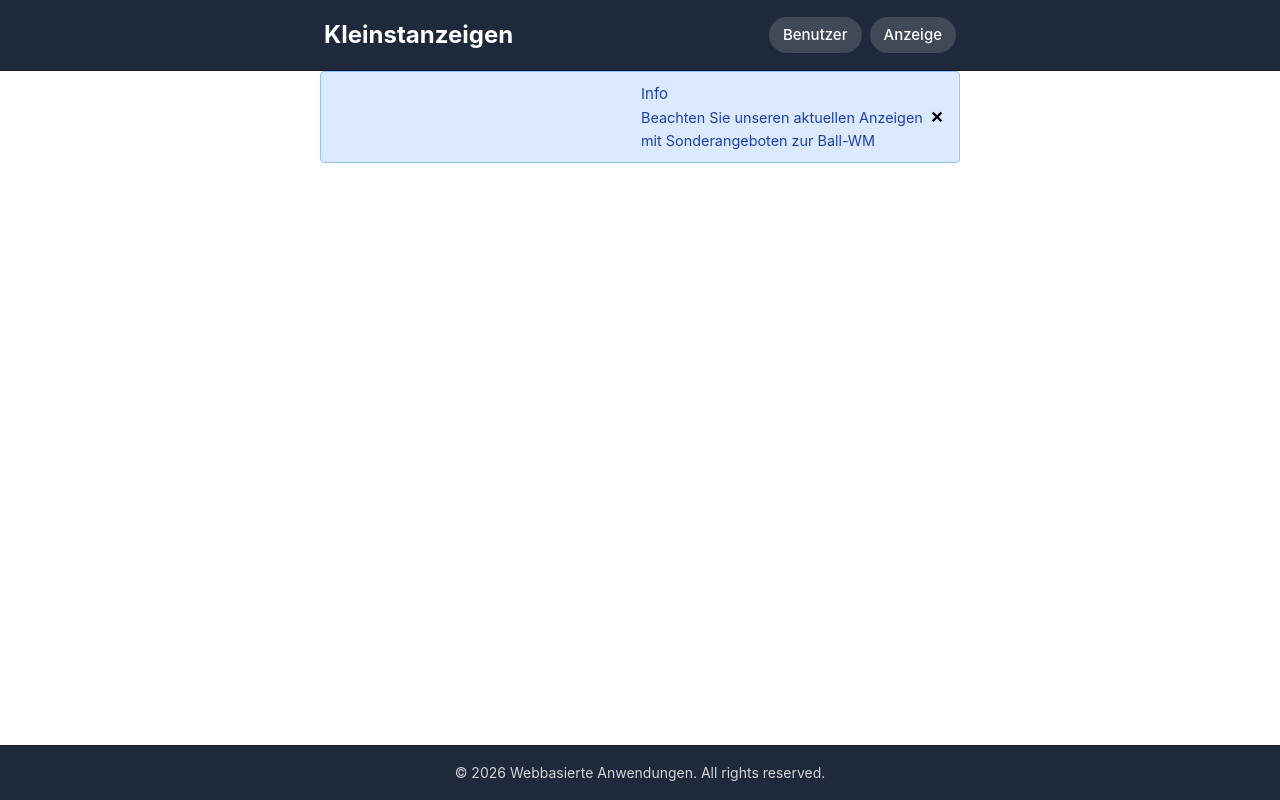
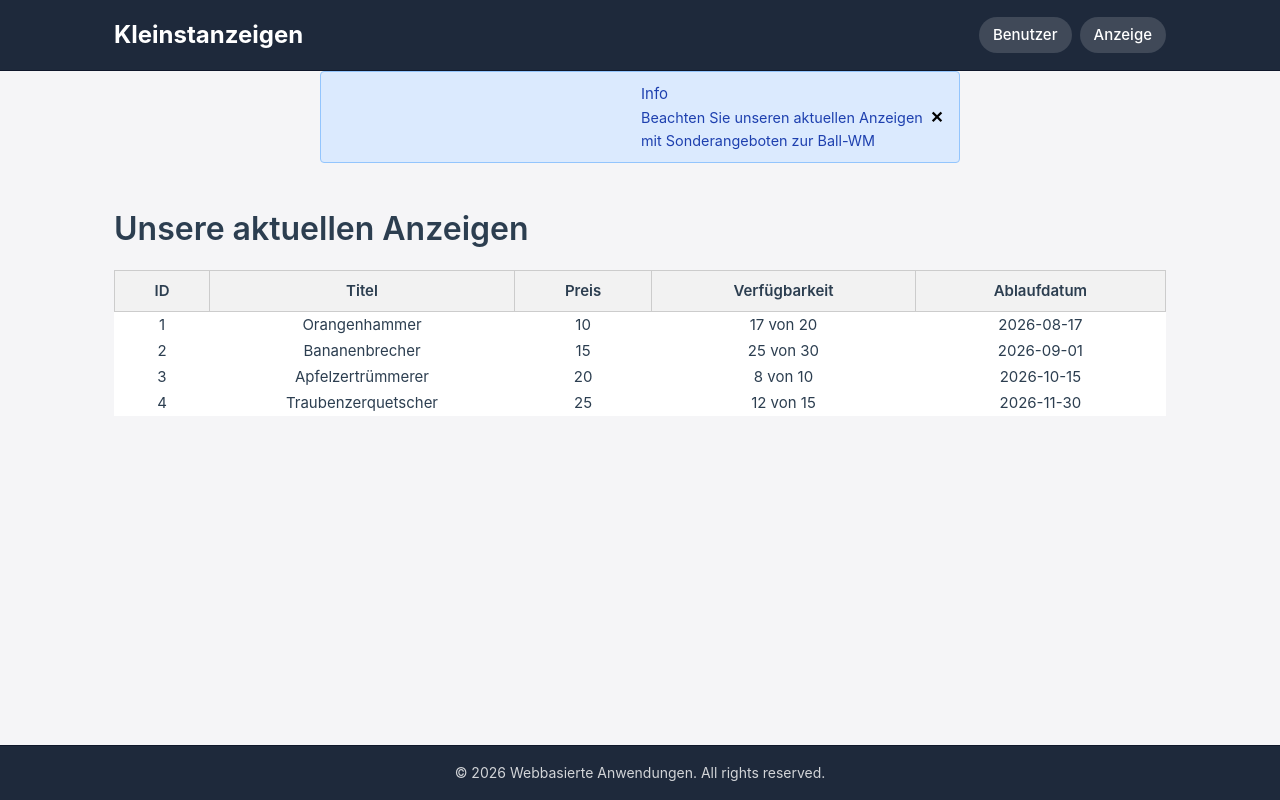
Before and after one commit to ata-shahid/kleinstanzeigenportal, a Vue app in the folder frontend/: page / in a window 1280 px wide. Built offline with nearby package versions, Linux system fonts and the light colour scheme; the HTML template or start-up script is replaced by a standard one.

Commit message:
feat(frontend): display Anzeigeliste

```diff
--- a/frontend/src/App.vue
+++ b/frontend/src/App.vue
@@ -1,5 +1,6 @@
 <script setup lang="ts">
 import { ref } from 'vue'
+import AnzeigeListeView from './views/AnzeigeListeView.vue'
 
 const info = ref('Beachten Sie unseren aktuellen Anzeigen mit Sonderangeboten zur Ball-WM')
 </script>
@@ -28,7 +29,7 @@ const info = ref('Beachten Sie unseren aktuellen Anzeigen mit Sonderangeboten zu
   </div>
 
   <main class="main-container">
-    <div></div>
+    <AnzeigeListeView />
   </main>
 
   <footer class="fuss">
@@ -66,4 +67,7 @@ const info = ref('Beachten Sie unseren aktuellen Anzeigen mit Sonderangeboten zu
   font-size: 1rem;
   font-weight: bold;
 }
+.main-container {
+  background-color: transparent;
+}
 </style>
--- a/frontend/src/assets/base.css
+++ b/frontend/src/assets/base.css
@@ -36,19 +36,8 @@
   --section-gap: 160px;
 }
 
-@media (prefers-color-scheme: dark) {
-  :root {
-    --color-background: var(--vt-c-black);
-    --color-background-soft: var(--vt-c-black-soft);
-    --color-background-mute: var(--vt-c-black-mute);
 
-    --color-border: var(--vt-c-divider-dark-2);
-    --color-border-hover: var(--vt-c-divider-dark-1);
 
-    --color-heading: var(--vt-c-text-dark-1);
-    --color-text: var(--vt-c-text-dark-2);
-  }
-}
 
 *,
 *::before,
--- a/frontend/src/assets/main.css
+++ b/frontend/src/assets/main.css
@@ -4,11 +4,12 @@
   display: flex;
   flex-direction: column;
   min-height: 100vh;
+  background-color: #f5f5f7;
 }
 
 .main-container {
   flex: 1;
-  max-width: 680px;
+  max-width: 1100px;
   margin: 40px auto;
   padding: 0 24px;
   width: 100%;
@@ -26,7 +27,7 @@
   display: flex;
   justify-content: space-between;
   align-items: center;
-  max-width: 680px;
+  max-width: 1100px;
   margin: 0 auto;
   padding: 0 24px;
 }
@@ -72,7 +73,7 @@
 }
 
 .fuss-container {
-  max-width: 680px;
+  max-width: 1100px;
   margin: 0 auto;
   padding: 0 24px;
 }
--- /dev/null
+++ b/frontend/src/components/anzeige/AnzeigeListe.vue
@@ -0,0 +1,46 @@
+<template>
+  <table>
+    <thead>
+      <tr>
+        <th>ID</th>
+        <th>Titel</th>
+        <th>Preis</th>
+        <th>Verfügbarkeit</th>
+        <th>Ablaufdatum</th>
+      </tr>
+    </thead>
+    <tbody>
+      <AnzeigeListeZeile v-for="anzeige in anzeigen" :key="anzeige.id" :anzeige="anzeige" />
+    </tbody>
+  </table>
+</template>
+
+<script setup lang="ts">
+import type { IAnzeigeDTD } from '@/views/AnzeigeListeView.vue'
+import AnzeigeListeZeile from './AnzeigeListeZeile.vue'
+
+defineProps<{ anzeigen: IAnzeigeDTD[] }>()
+</script>
+
+<style scoped>
+table {
+  width: 100%;
+  border-collapse: collapse;
+  margin-top: 1rem;
+  background-color: #ffffff;
+}
+
+th,
+td {
+  border: 1px solid #ccc;
+  padding: 0.5rem 1rem;
+  text-align: center;
+  color: #2c3e50;
+  background-color: #ffffff;
+}
+
+th {
+  background-color: #f2f2f2;
+  font-weight: 600;
+}
+</style>
--- /dev/null
+++ b/frontend/src/components/anzeige/AnzeigeListeZeile.vue
@@ -0,0 +1,21 @@
+<template>
+  <tr>
+    <td>{{ anzeige.id }}</td>
+    <td>{{ anzeige.titel }}</td>
+    <td>{{ anzeige.preis }}</td>
+    <td>{{ anzeige.verfuegbar }} von {{ anzeige.anzahl }}</td>
+    <td>{{ anzeige.ablaufdatum }}</td>
+  </tr>
+</template>
+
+<script setup lang="ts">
+import type { IAnzeigeDTD } from '@/views/AnzeigeListeView.vue'
+
+defineProps<{ anzeige: IAnzeigeDTD }>()
+</script>
+
+<style scoped>
+td {
+  text-align: center;
+}
+</style>
--- /dev/null
+++ b/frontend/src/views/AnzeigeListeView.vue
@@ -0,0 +1,87 @@
+<template>
+  <div>
+    <div>
+      <h2 class="title">Unsere aktuellen Anzeigen</h2>
+    </div>
+    <div>
+      <AnzeigeListe :anzeigen="liste"></AnzeigeListe>
+    </div>
+  </div>
+</template>
+
+<script setup lang="ts">
+import { ref } from 'vue'
+import AnzeigeListe from '@/components/anzeige/AnzeigeListe.vue'
+
+export interface IAnzeigeDTD {
+  id: number
+  titel: string
+  beschreibung: string
+  preis: number
+  anzahl: number
+  verfuegbar: number
+  ablaufdatum: string
+  anbieterName: string
+  anbieterAdresse: string
+}
+
+const liste = ref<IAnzeigeDTD[]>(
+  JSON.parse(`
+[
+  {
+    "id": 1,
+    "titel": "Orangenhammer",
+    "beschreibung": "Ein Hammer, der Orangen zerschmettert, und das gründlich.",
+    "preis": 10,
+    "anzahl": 20,
+    "verfuegbar": 17,
+    "ablaufdatum": "2026-08-17",
+    "anbieterName": "Joghurta Biffel",
+    "anbieterAdresse": "An der Ecke, Vollradisroda"
+  },
+  {
+    "id": 2,
+    "titel": "Bananenbrecher",
+    "beschreibung": "Ein Gerät, das Bananen in Scheiben schneidet, ideal für Obstsalate.",
+    "preis": 15,
+    "anzahl": 30,
+    "verfuegbar": 25,
+    "ablaufdatum": "2026-09-01",
+    "anbieterName": "Trubert vom Senkel",
+    "anbieterAdresse": "Obstweg 5, Fruchtstadt"
+  },
+  {
+    "id": 3,
+    "titel": "Apfelzertrümmerer",
+    "beschreibung": "Ein robustes Werkzeug, das Äpfel in Stücke zerschmettert, perfekt für Apfelmus.",
+    "preis": 20,
+    "anzahl": 10,
+    "verfuegbar": 8,
+    "ablaufdatum": "2026-10-15",
+    "anbieterName": "Jöndhard Biffel",
+    "anbieterAdresse": "Kernstraße 12, Apfelhausen"
+  },
+  {
+    "id": 4,
+    "titel": "Traubenzerquetscher",
+    "beschreibung": "Ein praktisches Gerät, das Trauben zerquetscht, ideal für die Weinherstellung.",
+    "preis": 25,
+    "anzahl": 15,
+    "verfuegbar": 12,
+    "ablaufdatum": "2026-11-30",
+    "anbieterName": "Kees van Bommelding",
+    "anbieterAdresse": "Weinstraße 8, Traubendorf"
+  }
+]
+`),
+)
+</script>
+
+<style scoped>
+.title {
+  font-size: xx-large;
+  font-weight: 600;
+  color: #2c3e50;
+  margin-bottom: 0.5rem;
+}
+</style>
```
